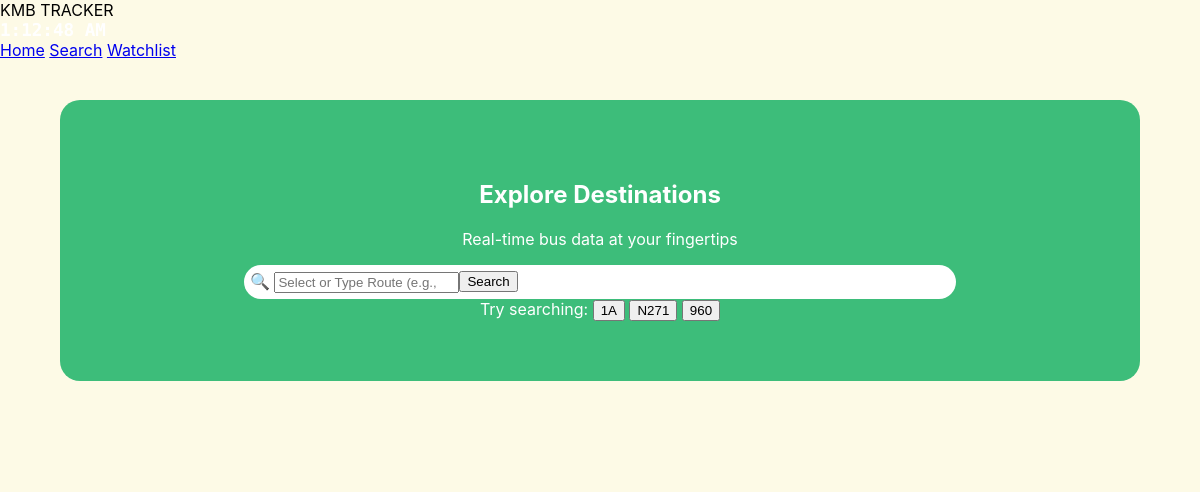
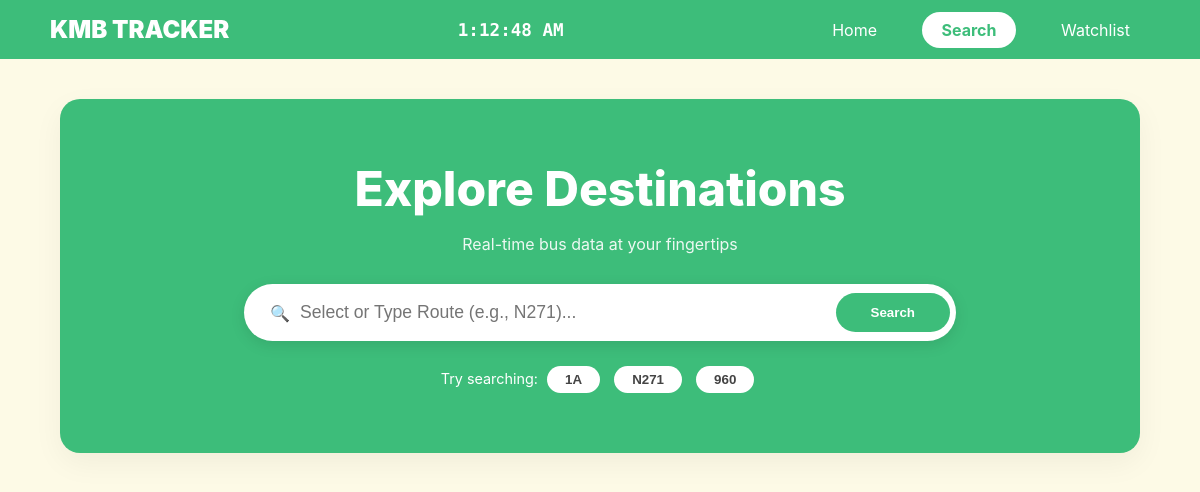
Before and after one commit to QayyimHajid/KMBTracker, an Electron app: page search.html in a window 1200 px wide. Drawn offline with Linux system fonts and the light colour scheme.

Commit message:
Update search.css

```diff
--- a/search.css
+++ b/search.css
@@ -1,22 +1,55 @@
-/**
- * search.css - Styling for the Search Interface
- * Uses a 'Mobile-first' design philosophy with modern CSS variables.
- */
-
+/* --- Global Variables and Color Palette --- */
 :root {
     --kmb-green: #3DBD7A;
-    --bg-cream: #fdfae6; /* Soft theme consistent with project identity */
+    --kmb-dark-green: #2e8b57;
+    --bg-cream: #fdfae6;
     --white: #ffffff;
+    --text-dark: #333333;
+    --text-muted: #666666;
 }
 
-/* --- Layout Reset --- */
+/* --- Base Body Styling --- */
 body {
     background-color: var(--bg-cream);
     font-family: 'Inter', sans-serif;
     margin: 0;
+    color: var(--text-dark);
 }
 
-/* --- Hero Section: The focal point of the search page --- */
+/* --- Navigation Bar Section --- */
+.main-header {
+    background-color: var(--kmb-green);
+    padding: 15px 0;
+}
+
+.navbar {
+    max-width: 1100px;
+    margin: 0 auto;
+    display: flex;
+    justify-content: space-between;
+    padding: 0 40px;
+    align-items: center;
+}
+
+.logo { color: white; font-weight: 900; font-size: 1.5rem; }
+
+nav .nav-link {
+    color: white;
+    text-decoration: none;
+    margin-left: 20px;
+    padding: 8px 20px;
+    transition: 0.3s;
+}
+
+/* Highlight for current page link */
+nav .nav-link.active {
+    background: white;
+    color: var(--kmb-green);
+    border-radius: 20px;
+    font-weight: bold;
+}
+
+/* --- Hero Banner Section --- */
 .search-hero-box {
     background-color: var(--kmb-green);
     max-width: 1000px;
@@ -25,35 +58,119 @@ body {
     border-radius: 20px;
     text-align: center;
     color: white;
+    box-shadow: 0 10px 30px rgba(0,0,0,0.05);
 }
 
-/* --- Search Bar: Custom rounded input field with internal wrapper --- */
+.search-hero-box h1 { font-size: 3rem; margin: 0; font-weight: 800; }
+.search-hero-box p { opacity: 0.9; margin-bottom: 30px; }
+
+/* --- Search Input Implementation --- */
 .search-bar-container {
     background: white;
     display: flex;
     max-width: 700px;
     margin: 0 auto;
     padding: 6px;
-    border-radius: 100px; /* Capsule shape for modern aesthetic */
+    border-radius: 100px;
     align-items: center;
+    box-shadow: 0 4px 15px rgba(0,0,0,0.1);
 }
 
-/* --- Result Cards: Elevating data using shadows and spacing --- */
+.search-input-wrapper { display: flex; flex: 1; padding-left: 20px; align-items: center; }
+
+#routeInput {
+    border: none !important;
+    outline: none !important;
+    width: 100%;
+    padding: 12px 10px;
+    font-size: 1.1rem;
+    background-color: transparent !important;
+    color: var(--text-dark);
+}
+
+/* Removes background color on browser autofill */
+input:-webkit-autofill {
+    -webkit-box-shadow: 0 0 0px 1000px white inset !important;
+}
+
+.search-button {
+    background: var(--kmb-green);
+    color: white;
+    border: none;
+    padding: 12px 35px;
+    border-radius: 100px;
+    font-weight: bold;
+    cursor: pointer;
+}
+
+/* --- Quick Selection Chips --- */
+.popular-chips { margin-top: 25px; font-size: 0.9rem; }
+.chip { background: white; color: #444; border: none; padding: 6px 18px; border-radius: 20px; margin: 0 5px; cursor: pointer; font-weight: 600; }
+
+/* --- Dynamic Search Results Area --- */
+#resultsContainer {
+    max-width: 700px;
+    margin: -40px auto 80px;
+    padding: 0 20px;
+    position: relative;
+    z-index: 10;
+    color: var(--text-dark) !important;
+}
+
+/* Card for individual bus routes */
 .result-card {
     background: white;
     border-radius: 20px;
     padding: 25px;
-    box-shadow: 0 10px 30px rgba(0,0,0,0.1); /* Adds depth to the UI */
+    box-shadow: 0 10px 30px rgba(0,0,0,0.1);
     margin-bottom: 20px;
     display: flex;
     justify-content: space-between;
     align-items: center;
 }
 
-/* --- Feedback: Visual Spinner for Asynchronous Operations --- */
+/* --- Empty State / No Service Box --- */
+.no-service-box {
+    background: white;
+    border-radius: 20px;
+    padding: 40px;
+    text-align: center;
+    box-shadow: 0 10px 30px rgba(0,0,0,0.1);
+    border: 2px dashed #ddd;
+}
+
+.no-service-box p {
+    color: var(--text-dark) !important;
+    margin: 10px 0;
+}
+
+/* --- Action Buttons (CRUD: Create) --- */
+.demo-btn {
+    background-color: var(--kmb-green);
+    color: white;
+    border: none;
+    padding: 12px 25px;
+    border-radius: 10px;
+    font-weight: bold;
+    cursor: pointer;
+    margin-top: 15px;
+}
+
+.add-watchlist-btn {
+    background-color: var(--kmb-green);
+    color: white;
+    border: none;
+    padding: 12px 20px;
+    border-radius: 10px;
+    font-weight: bold;
+    cursor: pointer;
+}
+
+/* --- Asynchronous Loading Indicator --- */
 .spinner {
     width: 40px;
     height: 40px;
+    margin: 20px auto;
     border: 4px solid #f3f3f3;
     border-top: 4px solid var(--kmb-green);
     border-radius: 50%;
```
